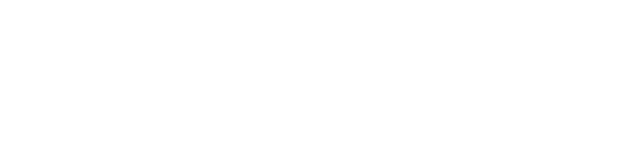
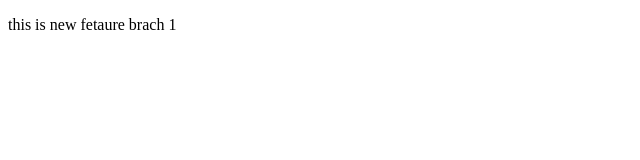
Before and after one commit to zaidxGithub/local-repos, a plain HTML site: page index.html in a window 1280 px wide. Shown: the whole page, without its empty margins (0-640 px from the left). Drawn offline with Linux system fonts and the light colour scheme.

Commit message:
added a branch with new feature

```diff
--- a/index.html
+++ b/index.html
@@ -6,6 +6,7 @@
     <title>Document</title>
 </head>
 <body>
+    <p> this is new fetaure brach 1</p>
 
 </body>
 </html>
```
Also changed, not shown: 1 other file.
